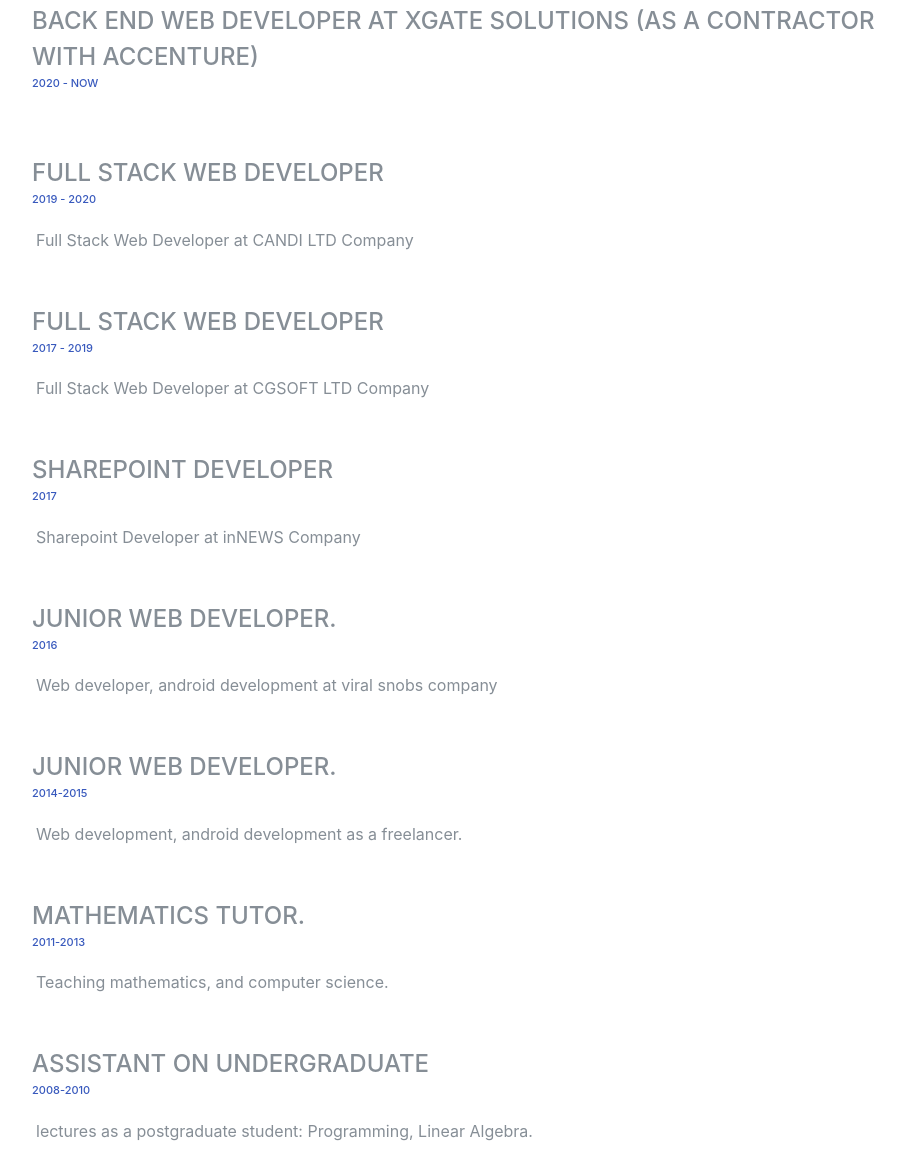
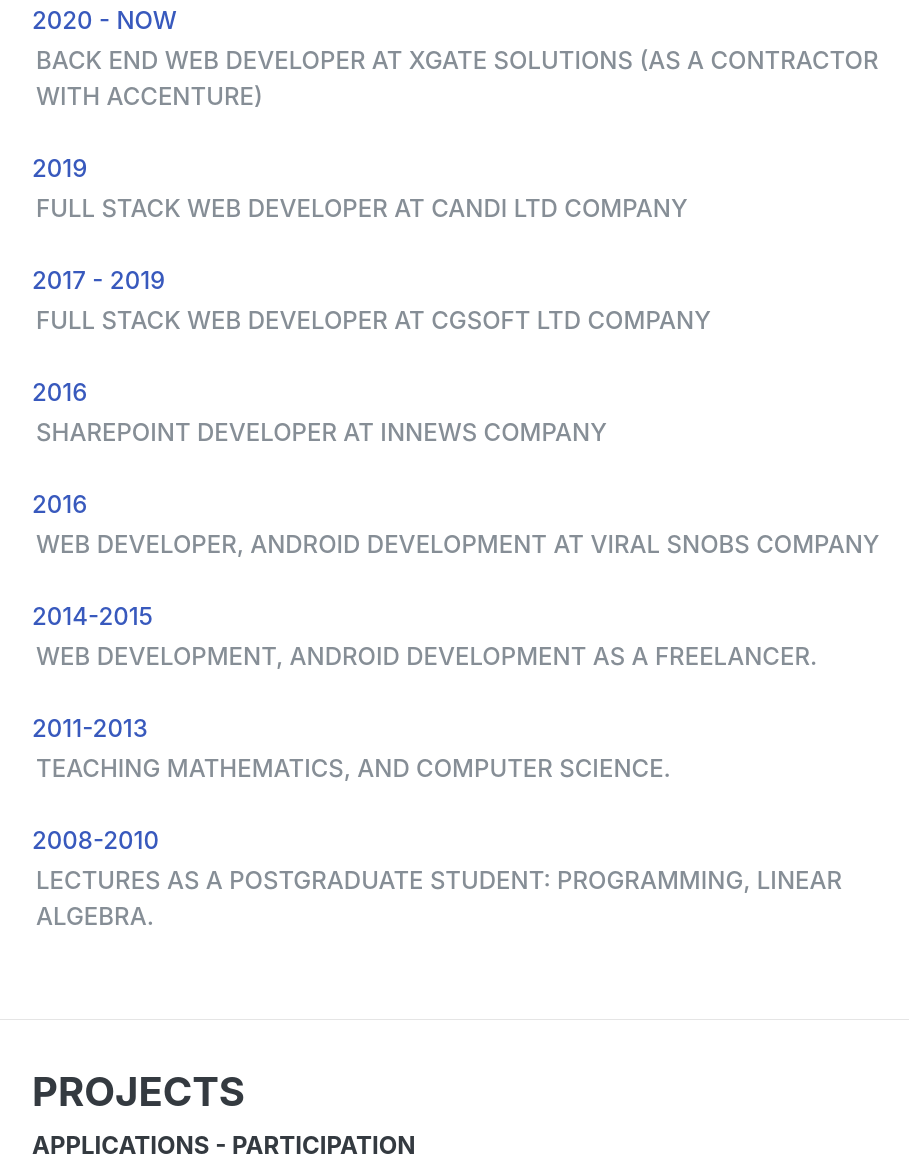
Before and after one commit to sgiannop/sgiannop.github.io, a plain HTML site: page index.html in a window 1280 px wide. Shown: the part 1155-2319 px from the top of the page, without its empty margins (288-1197 px from the left). Drawn offline with Linux system fonts and the light colour scheme; a web font is replaced by a local one.

Commit message:
no comment

```diff
--- a/index.html
+++ b/index.html
@@ -78,83 +78,84 @@
     <section class="resume-section p-3 p-lg-5 d-flex flex-column" id="experience">
       <div class="my-auto">
         <h2 class="mb-5">WORK EXPERIENCE</h2>
-        <div class="resume-item d-flex flex-column flex-md-row mb-5 experience_item">
+        <div class="resume-item d-flex flex-column flex-md-row mb-3 experience_item">
           <div class="resume-content mr-auto">
-            <div class="subheading mb-3">Back End Web Developer at XGate Solutions (as a contractor with Accenture)
-              <div class="resume-date text-md-left">
+            <div class="resume-date text-md-left">
+              <div class="subheading mb-3">
                 <span class="text-primary">2020 - Now</span>
+                <p>Back End Web Developer at XGate Solutions (as a contractor with Accenture)</p>
               </div>
             </div>
           </div>
         </div>
-        <div class="resume-item d-flex flex-column flex-md-row mb-5 experience_item">
+        <div class="resume-item d-flex flex-column flex-md-row mb-3 experience_item">
           <div class="resume-content mr-auto">
-            <div class="subheading mb-3">Full Stack Web Developer
-              <div class="resume-date text-md-left">
-                <span class="text-primary">2019 - 2020</span>
+            <div class="resume-date text-md-left">
+              <div class="subheading mb-3">
+                <span class="text-primary">2019</span>
+                <p>Full Stack Web Developer at CANDI LTD Company</p>
               </div>
             </div>
-            <p>Full Stack Web Developer at CANDI LTD Company</p>
           </div>
         </div>
-        <div class="resume-item d-flex flex-column flex-md-row mb-5 experience_item">
+        <div class="resume-item d-flex flex-column flex-md-row mb-3 experience_item">
           <div class="resume-content mr-auto">
-            <div class="subheading mb-3">Full Stack Web Developer
-              <div class="resume-date text-md-left">
+            <div class="resume-date text-md-left">
+              <div class="subheading mb-3">
                 <span class="text-primary">2017 - 2019</span>
+                <p>Full Stack Web Developer at CGSOFT LTD Company</p>
               </div>
             </div>
-            <p>Full Stack Web Developer at CGSOFT LTD Company</p>
           </div>
         </div>
-        <div class="resume-item d-flex flex-column flex-md-row mb-5 experience_item">
+        <div class="resume-item d-flex flex-column flex-md-row mb-3 experience_item">
           <div class="resume-content mr-auto">
-            <div class="subheading mb-3">Sharepoint Developer
-              <div class="resume-date text-md-left">
-                <span class="text-primary">2017</span>
+            <div class="resume-date text-md-left">
+              <div class="subheading mb-3">
+                <span class="text-primary">2016</span>
+                <p>Sharepoint Developer at inNEWS Company</p>
               </div>
             </div>
-            <p>Sharepoint Developer at inNEWS Company</p>
           </div>
         </div>
-        <div class="resume-item d-flex flex-column flex-md-row mb-5 experience_item">
+        <div class="resume-item d-flex flex-column flex-md-row mb-3 experience_item">
           <div class="resume-content mr-auto">
-            <div class="subheading mb-3">Junior Web Developer.
-              <div class="resume-date text-md-left">
+            <div class="resume-date text-md-left">
+              <div class="subheading mb-3">
                 <span class="text-primary">2016</span>
+                <p>Web developer, android development at viral snobs company</p>
               </div>
             </div>
-            <p>Web developer, android development at viral snobs company</p>
           </div>
         </div>
-        <div class="resume-item d-flex flex-column flex-md-row mb-5 experience_item">
+        <div class="resume-item d-flex flex-column flex-md-row mb-3 experience_item">
           <div class="resume-content mr-auto">
-            <div class="subheading mb-3">Junior Web Developer.
-              <div class="resume-date text-md-left">
+            <div class="resume-date text-md-left">
+              <div class="subheading mb-3">
                 <span class="text-primary">2014-2015</span>
+                <p>Web development, android development as a freelancer.</p>
               </div>
             </div>
-            <p>Web development, android development as a freelancer.</p>
           </div>
         </div>
-        <div class="resume-item d-flex flex-column flex-md-row mb-5 experience_item">
+        <div class="resume-item d-flex flex-column flex-md-row mb-3 experience_item">
           <div class="resume-content mr-auto">
-            <div class="subheading mb-3">Mathematics Tutor.
-              <div class="resume-date text-md-left">
+            <div class="resume-date text-md-left">
+              <div class="subheading mb-3">
                 <span class="text-primary">2011-2013</span>
+                <p>Teaching mathematics, and computer science.</p>
               </div>
             </div>
-            <p>Teaching mathematics, and computer science.</p>
           </div>
         </div>
-        <div class="resume-item d-flex flex-column flex-md-row mb-5 experience_item">
+        <div class="resume-item d-flex flex-column flex-md-row mb-3 experience_item">
           <div class="resume-content mr-auto">
-            <div class="subheading mb-3">Assistant on undergraduate
-              <div class="resume-date text-md-left">
+            <div class="resume-date text-md-left">
+              <div class="subheading mb-3">
                 <span class="text-primary">2008-2010</span>
+                <p>lectures as a postgraduate student: Programming, Linear Algebra.</p>
               </div>
             </div>
-            <p>lectures as a postgraduate student: Programming, Linear Algebra.</p>
           </div>
         </div>
       </div>
@@ -162,9 +163,9 @@
     <hr class="m-0">
     <section class="resume-section p-3 p-lg-5 d-flex flex-column" id="projects">
       <div class="my-auto">
-        <h2 class="mb-5">PROJECTS</h2>
+        <h2 class="mb-3">PROJECTS</h2>
         <h3 class="mb-0">Applications - Participation</h3><br>
-        <div class="resume-item d-flex flex-column flex-md-row mb-5 experience_item">
+        <div class="resume-item d-flex flex-column flex-md-row mb-3 experience_item">
           <div class="resume-content mr-auto">
             <div class="subheading mb-3">Youth Core Api
               <div class="resume-date text-md-left">
```
